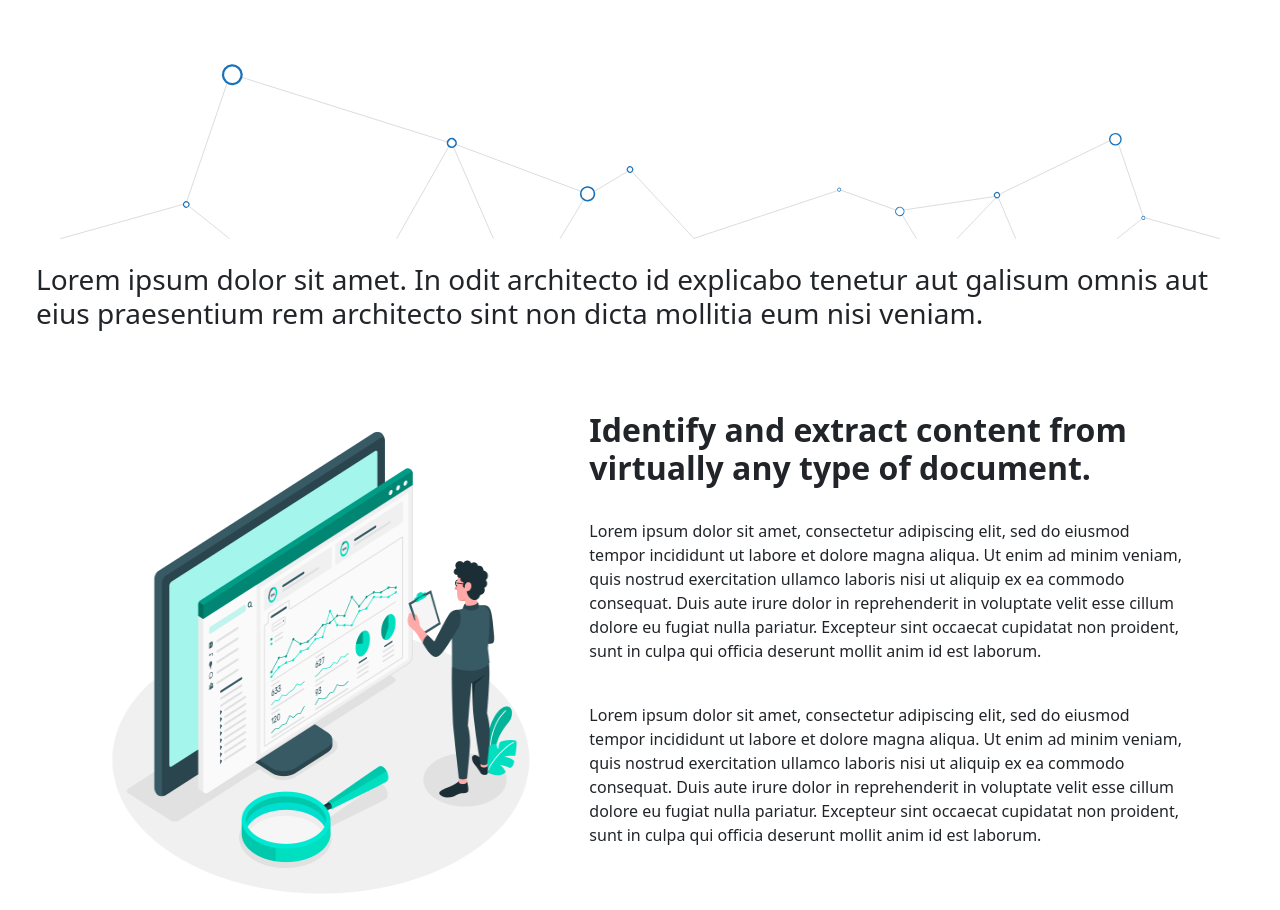
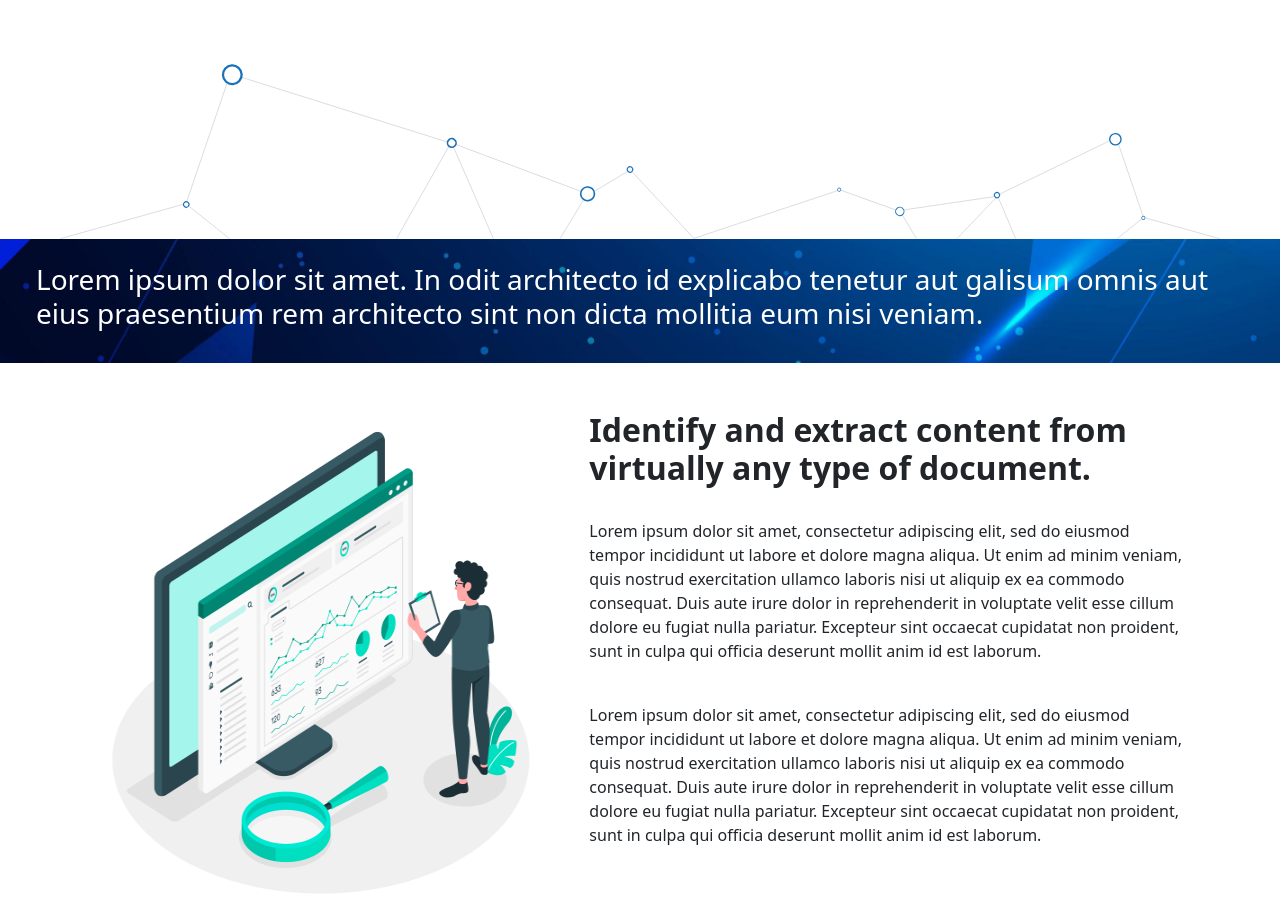
Before and after one commit to TeamVebbox/Datareveal.ai, a PHP site: page /language.html in a window 1280 px wide. Shown: the part 1175-2085 px from the top of the page. Run offline with PHP 8.4, Linux system fonts and the light colour scheme; some libraries are stand-ins or nearby versions.

Commit message:
language.html changes
language.html changes

```diff
--- a/css/language.css
+++ b/css/language.css
@@ -70,6 +70,19 @@
 }
 
 /* Features Section */
-#features{
-  box-shadow: 0 10px 20px rgba(16,30,54,.15);
+#features {
+  box-shadow: 0 10px 20px rgba(16, 30, 54, 0.15);
 }
+
+/* Parellax Section */
+#parallax {
+  background-image: url(../images/4882066-min.jpg);
+  min-height: 100px;
+  background-attachment: fixed;
+  background-position: center;
+  background-repeat: no-repeat;
+  background-size: cover;
+}
+#parallax-h3 {
+  color: #fff;
+}
```
Also changed, not shown: images/4882066-min.jpg (added), images/parralex-min.jpg (added).
